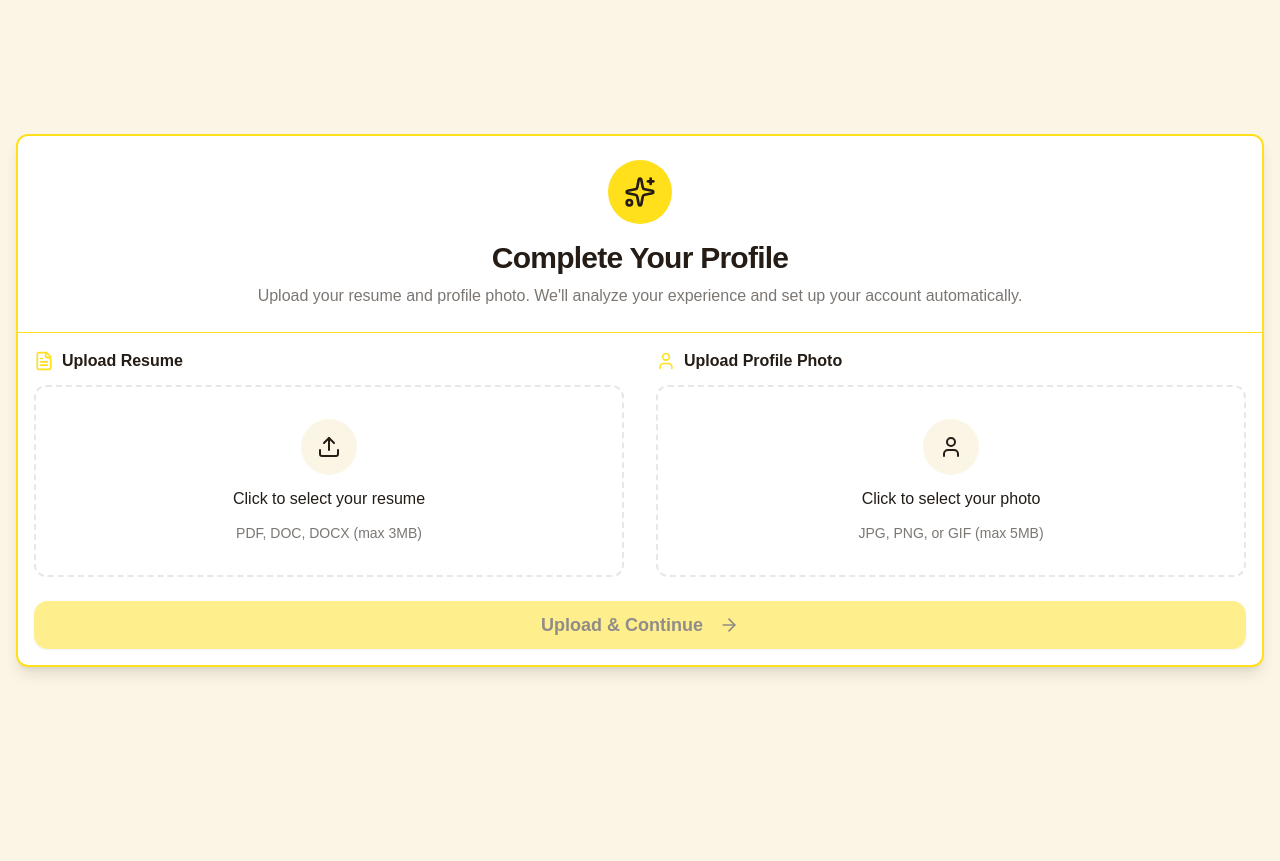
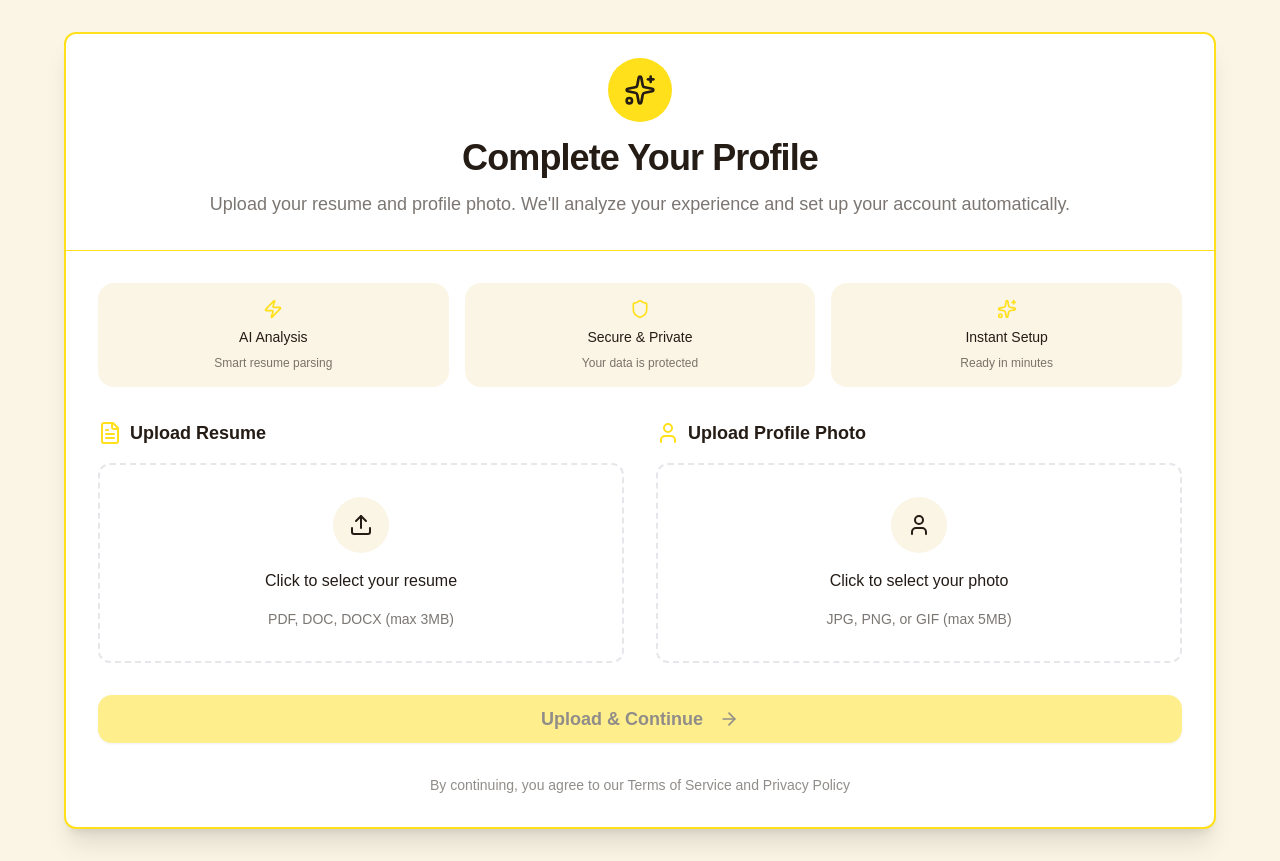
Before and after one commit to aryantrivedi28/aitm-isolated, a Next.js app: page /get-hired/freelancer/onboarding in a window 1280 px wide. Before the commit the page ends 800 px from the top, so only its background shows below. Built offline with nearby package versions, Linux system fonts and the light colour scheme.

Commit message:
freelancer dashboard complete

```diff
--- a/src/app/get-hired/freelancer/onboarding/page.tsx
+++ b/src/app/get-hired/freelancer/onboarding/page.tsx
@@ -4,7 +4,7 @@ import { useState } from "react"
 import { useRouter } from "next/navigation"
 import { Button } from "@/components/ui/button"
 import { Card, CardContent, CardDescription, CardHeader, CardTitle } from "@/components/ui/card"
-import { Upload, User, FileText, CheckCircle2, Sparkles, ArrowRight } from "lucide-react"
+import { Upload, User, FileText, CheckCircle2, Sparkles, ArrowRight, X, Loader2, Shield, Zap } from "lucide-react"
 
 type OnboardingStep = "upload" | "processing" | "error"
 
@@ -16,6 +16,7 @@ export default function FreelancerOnboardingPage() {
   const [resume, setResume] = useState<File | null>(null)
   const [photo, setPhoto] = useState<File | null>(null)
   const [progress, setProgress] = useState({ resume: 0, photo: 0 })
+  const [uploadedFiles, setUploadedFiles] = useState({ resume: false, photo: false })
 
   // File uploader (used for resume + photo)
   const uploadFile = async (file: File, type: "resume" | "photo") => {
@@ -43,6 +44,36 @@ export default function FreelancerOnboardingPage() {
       return Array.isArray(parsed) ? parsed : [parsed]
     } catch {
       return [val]
+    }
+  }
+
+  const handleFileSelect = (file: File | null, type: "resume" | "photo") => {
+    if (type === "resume") {
+      setResume(file)
+      if (file) {
+        setUploadedFiles(prev => ({ ...prev, resume: true }))
+        // Simulate upload progress
+        setTimeout(() => setProgress(prev => ({ ...prev, resume: 100 })), 500)
+      }
+    } else {
+      setPhoto(file)
+      if (file) {
+        setUploadedFiles(prev => ({ ...prev, photo: true }))
+        // Simulate upload progress
+        setTimeout(() => setProgress(prev => ({ ...prev, photo: 100 })), 500)
+      }
+    }
+  }
+
+  const removeFile = (type: "resume" | "photo") => {
+    if (type === "resume") {
+      setResume(null)
+      setUploadedFiles(prev => ({ ...prev, resume: false }))
+      setProgress(prev => ({ ...prev, resume: 0 }))
+    } else {
+      setPhoto(null)
+      setUploadedFiles(prev => ({ ...prev, photo: false }))
+      setProgress(prev => ({ ...prev, photo: 0 }))
     }
   }
 
@@ -131,37 +162,120 @@ export default function FreelancerOnboardingPage() {
     }
   }
 
+  // Processing State Component
+  const ProcessingStep = () => (
+    <div className="text-center space-y-6 py-8">
+      <div className="relative inline-block">
+        <Loader2 className="h-16 w-16 animate-spin" style={{ color: '#FFE01B' }} />
+        <div className="absolute inset-0 flex items-center justify-center">
+          <Sparkles className="h-8 w-8" style={{ color: '#241C15' }} />
+        </div>
+      </div>
+      <div className="space-y-3">
+        <h3 className="text-xl font-bold" style={{ color: '#241C15' }}>Building Your Profile</h3>
+        <p className="text-sm" style={{ color: '#241C15', opacity: 0.6 }}>
+          We're analyzing your resume and setting up your account...
+        </p>
+      </div>
+      <div className="grid grid-cols-1 sm:grid-cols-2 gap-4 max-w-md mx-auto">
+        <div className="text-center">
+          <div className="w-12 h-12 mx-auto mb-2 rounded-full flex items-center justify-center" style={{ backgroundColor: '#fbf5e5' }}>
+            <FileText className="h-6 w-6" style={{ color: '#FFE01B' }} />
+          </div>
+          <p className="text-xs font-medium mb-1" style={{ color: '#241C15' }}>Resume</p>
+          <div className="w-full h-2 rounded-full overflow-hidden bg-[#fbf5e5]">
+            <div className="h-full rounded-full transition-all duration-500" style={{ width: `${progress.resume}%`, backgroundColor: "#FFE01B" }} />
+          </div>
+        </div>
+        <div className="text-center">
+          <div className="w-12 h-12 mx-auto mb-2 rounded-full flex items-center justify-center" style={{ backgroundColor: '#fbf5e5' }}>
+            <User className="h-6 w-6" style={{ color: '#FFE01B' }} />
+          </div>
+          <p className="text-xs font-medium mb-1" style={{ color: '#241C15' }}>Profile Photo</p>
+          <div className="w-full h-2 rounded-full overflow-hidden bg-[#fbf5e5]">
+            <div className="h-full rounded-full transition-all duration-500" style={{ width: `${progress.photo}%`, backgroundColor: "#FFE01B" }} />
+          </div>
+        </div>
+      </div>
+    </div>
+  )
+
+  // Error State Component
+  const ErrorStep = () => (
+    <div className="text-center space-y-6 py-8">
+      <div className="inline-flex p-4 rounded-full" style={{ backgroundColor: '#fee2e2' }}>
+        <X className="h-8 w-8" style={{ color: '#dc2626' }} />
+      </div>
+      <div className="space-y-3">
+        <h3 className="text-xl font-bold" style={{ color: '#241C15' }}>Upload Failed</h3>
+        <p className="text-sm" style={{ color: '#241C15', opacity: 0.7 }}>
+          {error || "Something went wrong. Please try again."}
+        </p>
+      </div>
+      <Button
+        onClick={() => {
+          setStep("upload")
+          setError("")
+          setLoading(false)
+        }}
+        className="font-semibold"
+        style={{ backgroundColor: '#FFE01B', color: '#241C15' }}
+      >
+        Try Again
+      </Button>
+    </div>
+  )
+
   // --- UI Layout ---
   return (
-    <div className="min-h-screen flex items-center justify-center p-4" style={{ backgroundColor: "#fbf5e5" }}>
-      <Card className="w-full max-w-7xl border-2 shadow-lg" style={{ borderColor: "#FFE01B", backgroundColor: "white" }}>
-        <CardHeader className="text-center border-b pb-6" style={{ borderBottomColor: "#FFE01B" }}>
+    <div className="min-h-screen flex items-center justify-center p-4 sm:p-6 lg:p-8" style={{ backgroundColor: "#fbf5e5" }}>
+      <Card className="w-full max-w-4xl lg:max-w-6xl border-2 shadow-xl" style={{ borderColor: "#FFE01B", backgroundColor: "white" }}>
+        <CardHeader className="text-center border-b pb-6 sm:pb-8" style={{ borderBottomColor: "#FFE01B" }}>
           <div className="flex justify-center mb-4">
-            <div className="p-4 rounded-full" style={{ backgroundColor: "#FFE01B" }}>
-              <Sparkles className="h-8 w-8" style={{ color: "#241C15" }} />
+            <div className="p-3 sm:p-4 rounded-full" style={{ backgroundColor: "#FFE01B" }}>
+              <Sparkles className="h-6 w-6 sm:h-8 sm:w-8" style={{ color: "#241C15" }} />
             </div>
           </div>
-          <CardTitle className="text-3xl font-bold mb-2" style={{ color: "#241C15" }}>
+          <CardTitle className="text-2xl sm:text-3xl lg:text-4xl font-bold mb-2 sm:mb-3" style={{ color: "#241C15" }}>
             Complete Your Profile
           </CardTitle>
-          <CardDescription className="text-base" style={{ color: "#241C15", opacity: 0.6 }}>
+          <CardDescription className="text-sm sm:text-base lg:text-lg" style={{ color: "#241C15", opacity: 0.6 }}>
             Upload your resume and profile photo. We'll analyze your experience and set up your account automatically.
           </CardDescription>
         </CardHeader>
 
-        <CardContent className="p-4">
+        <CardContent className="p-4 sm:p-6 lg:p-8">
           {step === "upload" && (
-            <div className="space-y-6">
+            <div className="space-y-6 sm:space-y-8">
+              {/* Features Grid */}
+              <div className="grid grid-cols-1 sm:grid-cols-3 gap-4 text-center">
+                <div className="flex flex-col items-center space-y-2 p-4 rounded-lg" style={{ backgroundColor: '#fbf5e5' }}>
+                  <Zap className="h-5 w-5" style={{ color: '#FFE01B' }} />
+                  <span className="text-sm font-medium" style={{ color: '#241C15' }}>AI Analysis</span>
+                  <p className="text-xs" style={{ color: '#241C15', opacity: 0.6 }}>Smart resume parsing</p>
+                </div>
+                <div className="flex flex-col items-center space-y-2 p-4 rounded-lg" style={{ backgroundColor: '#fbf5e5' }}>
+                  <Shield className="h-5 w-5" style={{ color: '#FFE01B' }} />
+                  <span className="text-sm font-medium" style={{ color: '#241C15' }}>Secure & Private</span>
+                  <p className="text-xs" style={{ color: '#241C15', opacity: 0.6 }}>Your data is protected</p>
+                </div>
+                <div className="flex flex-col items-center space-y-2 p-4 rounded-lg" style={{ backgroundColor: '#fbf5e5' }}>
+                  <Sparkles className="h-5 w-5" style={{ color: '#FFE01B' }} />
+                  <span className="text-sm font-medium" style={{ color: '#241C15' }}>Instant Setup</span>
+                  <p className="text-xs" style={{ color: '#241C15', opacity: 0.6 }}>Ready in minutes</p>
+                </div>
+              </div>
+
               {/* Upload Grid */}
-              <div className="grid grid-cols-1 md:grid-cols-2 gap-8">
+              <div className="grid grid-cols-1 lg:grid-cols-2 gap-6 sm:gap-8">
                 {/* Resume Upload */}
-                <div className="space-y-3">
-                  <label className="flex items-center space-x-2 font-semibold text-base" style={{ color: "#241C15" }}>
-                    <FileText className="h-5 w-5" style={{ color: "#FFE01B" }} />
+                <div className="space-y-4">
+                  <label className="flex items-center space-x-2 font-semibold text-base sm:text-lg" style={{ color: "#241C15" }}>
+                    <FileText className="h-5 w-5 sm:h-6 sm:w-6" style={{ color: "#FFE01B" }} />
                     <span>Upload Resume</span>
                   </label>
                   <div
-                    className="border-2 border-dashed rounded-xl p-8 text-center cursor-pointer transition-all duration-200 group"
+                    className="border-2 border-dashed rounded-xl p-6 sm:p-8 text-center cursor-pointer transition-all duration-200 group relative"
                     style={{
                       borderColor: resume ? "#FFE01B" : "#e5e7eb",
                       backgroundColor: resume ? "#fbf5e5" : "white",
@@ -170,49 +284,67 @@ export default function FreelancerOnboardingPage() {
                     <input
                       type="file"
                       accept=".pdf,.doc,.docx"
-                      onChange={(e) => setResume(e.target.files?.[0] || null)}
+                      onChange={(e) => handleFileSelect(e.target.files?.[0] || null, "resume")}
                       className="hidden"
                       id="resume-upload"
                       disabled={loading}
                     />
                     <label htmlFor="resume-upload" className="cursor-pointer block">
-                      <div className="flex flex-col items-center space-y-3">
+                      <div className="flex flex-col items-center space-y-3 sm:space-y-4">
                         <div
-                          className="p-4 rounded-full group-hover:scale-110 transition-all"
+                          className="p-3 sm:p-4 rounded-full group-hover:scale-110 transition-all"
                           style={{ backgroundColor: resume ? "#FFE01B" : "#fbf5e5" }}
                         >
-                          <Upload className="h-6 w-6" style={{ color: "#241C15" }} />
+                          <Upload className="h-5 w-5 sm:h-6 sm:w-6" style={{ color: "#241C15" }} />
                         </div>
                         {resume ? (
                           <>
-                            <CheckCircle2 className="h-5 w-5" style={{ color: "#FFE01B" }} />
-                            <span className="font-semibold">{resume.name}</span>
-                            <p className="text-sm opacity-60">Click to change file</p>
+                            <CheckCircle2 className="h-5 w-5 sm:h-6 sm:w-6" style={{ color: "#FFE01B" }} />
+                            <span className="font-semibold text-sm sm:text-base truncate max-w-full">{resume.name}</span>
+                            <p className="text-xs sm:text-sm opacity-60">Click to change file</p>
                           </>
                         ) : (
                           <>
-                            <p className="font-medium">Click to select your resume</p>
-                            <p className="text-sm opacity-60">PDF, DOC, DOCX (max 3MB)</p>
+                            <p className="font-medium text-sm sm:text-base">Click to select your resume</p>
+                            <p className="text-xs sm:text-sm opacity-60">PDF, DOC, DOCX (max 3MB)</p>
                           </>
                         )}
                       </div>
                     </label>
+                    {resume && (
+                      <button
+                        onClick={(e) => {
+                          e.stopPropagation()
+                          removeFile("resume")
+                        }}
+                        className="absolute top-3 right-3 p-1 rounded-full hover:bg-white transition-colors"
+                        style={{ color: '#241C15' }}
+                      >
+                        <X className="h-4 w-4" />
+                      </button>
+                    )}
                   </div>
                   {progress.resume > 0 && (
-                    <div className="w-full h-2 rounded-full overflow-hidden bg-[#fbf5e5]">
-                      <div className="h-full rounded-full transition-all duration-500" style={{ width: `${progress.resume}%`, backgroundColor: "#FFE01B" }} />
+                    <div className="space-y-2">
+                      <div className="flex justify-between text-xs">
+                        <span style={{ color: '#241C15' }}>Uploading...</span>
+                        <span style={{ color: '#241C15' }}>{progress.resume}%</span>
+                      </div>
+                      <div className="w-full h-2 rounded-full overflow-hidden bg-[#fbf5e5]">
+                        <div className="h-full rounded-full transition-all duration-500" style={{ width: `${progress.resume}%`, backgroundColor: "#FFE01B" }} />
+                      </div>
                     </div>
                   )}
                 </div>
 
                 {/* Photo Upload */}
-                <div className="space-y-3">
-                  <label className="flex items-center space-x-2 font-semibold text-base" style={{ color: "#241C15" }}>
-                    <User className="h-5 w-5" style={{ color: "#FFE01B" }} />
+                <div className="space-y-4">
+                  <label className="flex items-center space-x-2 font-semibold text-base sm:text-lg" style={{ color: "#241C15" }}>
+                    <User className="h-5 w-5 sm:h-6 sm:w-6" style={{ color: "#FFE01B" }} />
                     <span>Upload Profile Photo</span>
                   </label>
                   <div
-                    className="border-2 border-dashed rounded-xl p-8 text-center cursor-pointer transition-all duration-200 group"
+                    className="border-2 border-dashed rounded-xl p-6 sm:p-8 text-center cursor-pointer transition-all duration-200 group relative"
                     style={{
                       borderColor: photo ? "#FFE01B" : "#e5e7eb",
                       backgroundColor: photo ? "#fbf5e5" : "white",
@@ -221,60 +353,120 @@ export default function FreelancerOnboardingPage() {
                     <input
                       type="file"
                       accept="image/*"
-                      onChange={(e) => setPhoto(e.target.files?.[0] || null)}
+                      onChange={(e) => handleFileSelect(e.target.files?.[0] || null, "photo")}
                       className="hidden"
                       id="photo-upload"
                       disabled={loading}
                     />
                     <label htmlFor="photo-upload" className="cursor-pointer block">
-                      <div className="flex flex-col items-center space-y-3">
+                      <div className="flex flex-col items-center space-y-3 sm:space-y-4">
                         <div
-                          className="p-4 rounded-full group-hover:scale-110 transition-all"
+                          className="p-3 sm:p-4 rounded-full group-hover:scale-110 transition-all"
                           style={{ backgroundColor: photo ? "#FFE01B" : "#fbf5e5" }}
                         >
-                          <User className="h-6 w-6" style={{ color: "#241C15" }} />
+                          <User className="h-5 w-5 sm:h-6 sm:w-6" style={{ color: "#241C15" }} />
                         </div>
                         {photo ? (
                           <>
-                            <CheckCircle2 className="h-5 w-5" style={{ color: "#FFE01B" }} />
-                            <span className="font-semibold">{photo.name}</span>
-                            <p className="text-sm opacity-60">Click to change photo</p>
+                            <CheckCircle2 className="h-5 w-5 sm:h-6 sm:w-6" style={{ color: "#FFE01B" }} />
+                            <span className="font-semibold text-sm sm:text-base truncate max-w-full">{photo.name}</span>
+                            <p className="text-xs sm:text-sm opacity-60">Click to change photo</p>
                           </>
                         ) : (
                           <>
-                            <p className="font-medium">Click to select your photo</p>
-                            <p className="text-sm opacity-60">JPG, PNG, or GIF (max 5MB)</p>
+                            <p className="font-medium text-sm sm:text-base">Click to select your photo</p>
+                            <p className="text-xs sm:text-sm opacity-60">JPG, PNG, or GIF (max 5MB)</p>
                           </>
                         )}
                       </div>
                     </label>
+                    {photo && (
+                      <button
+                        onClick={(e) => {
+                          e.stopPropagation()
+                          removeFile("photo")
+                        }}
+                        className="absolute top-3 right-3 p-1 rounded-full hover:bg-white transition-colors"
+                        style={{ color: '#241C15' }}
+                      >
+                        <X className="h-4 w-4" />
+                      </button>
+                    )}
                   </div>
                   {progress.photo > 0 && (
-                    <div className="w-full h-2 rounded-full overflow-hidden bg-[#fbf5e5]">
-                      <div className="h-full rounded-full transition-all duration-500" style={{ width: `${progress.photo}%`, backgroundColor: "#FFE01B" }} />
+                    <div className="space-y-2">
+                      <div className="flex justify-between text-xs">
+                        <span style={{ color: '#241C15' }}>Uploading...</span>
+                        <span style={{ color: '#241C15' }}>{progress.photo}%</span>
+                      </div>
+                      <div className="w-full h-2 rounded-full overflow-hidden bg-[#fbf5e5]">
+                        <div className="h-full rounded-full transition-all duration-500" style={{ width: `${progress.photo}%`, backgroundColor: "#FFE01B" }} />
+                      </div>
                     </div>
                   )}
                 </div>
               </div>
 
+              {/* File Status */}
+              {(uploadedFiles.resume || uploadedFiles.photo) && (
+                <div className="grid grid-cols-1 sm:grid-cols-2 gap-4 p-4 rounded-lg" style={{ backgroundColor: '#fbf5e5' }}>
+                  {uploadedFiles.resume && (
+                    <div className="flex items-center space-x-3">
+                      <CheckCircle2 className="h-5 w-5 flex-shrink-0" style={{ color: '#FFE01B' }} />
+                      <div>
+                        <p className="text-sm font-medium" style={{ color: '#241C15' }}>Resume Ready</p>
+                        <p className="text-xs" style={{ color: '#241C15', opacity: 0.6 }}>{resume?.name}</p>
+                      </div>
+                    </div>
+                  )}
+                  {uploadedFiles.photo && (
+                    <div className="flex items-center space-x-3">
+                      <CheckCircle2 className="h-5 w-5 flex-shrink-0" style={{ color: '#FFE01B' }} />
+                      <div>
+                        <p className="text-sm font-medium" style={{ color: '#241C15' }}>Photo Ready</p>
+                        <p className="text-xs" style={{ color: '#241C15', opacity: 0.6 }}>{photo?.name}</p>
+                      </div>
+                    </div>
+                  )}
+                </div>
+              )}
+
               {/* Continue Button */}
               <Button
                 onClick={handleOnboarding}
                 disabled={!resume || !photo || loading}
-                className="w-full text-lg font-semibold py-6 flex items-center justify-center space-x-2 hover:shadow-lg disabled:opacity-50"
+                className="w-full text-base sm:text-lg font-semibold py-4 sm:py-6 flex items-center justify-center space-x-2 hover:shadow-lg disabled:opacity-50 transition-all duration-200"
                 style={{ backgroundColor: "#FFE01B", color: "#241C15" }}
               >
-                <span>{loading ? "Processing..." : "Upload & Continue"}</span>
-                {!loading && <ArrowRight className="h-5 w-5" />}
+                {loading ? (
+                  <>
+                    <Loader2 className="h-5 w-5 animate-spin" />
+                    <span>Processing...</span>
+                  </>
+                ) : (
+                  <>
+                    <span>Upload & Continue</span>
+                    <ArrowRight className="h-5 w-5" />
+                  </>
+                )}
               </Button>
+
+              {/* Requirements */}
+              <div className="text-center">
+                <p className="text-xs sm:text-sm" style={{ color: '#241C15', opacity: 0.5 }}>
+                  By continuing, you agree to our Terms of Service and Privacy Policy
+                </p>
+              </div>
             </div>
           )}
+
+          {step === "processing" && <ProcessingStep />}
+          {step === "error" && <ErrorStep />}
         </CardContent>
       </Card>
     </div>
   )
 }
-
 
 
 
```
Also changed, not shown: src/app/form/[id]/page.tsx (+22 -24 lines).
